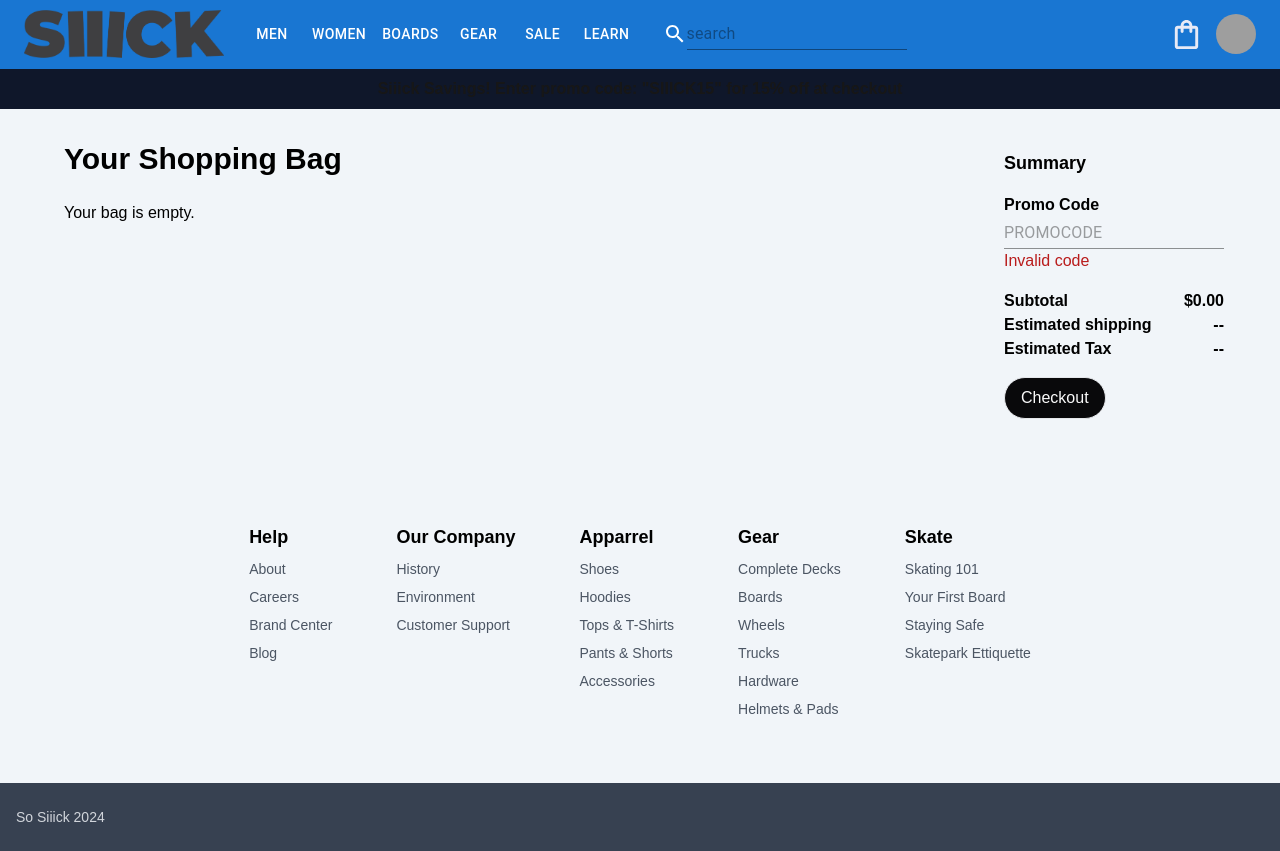
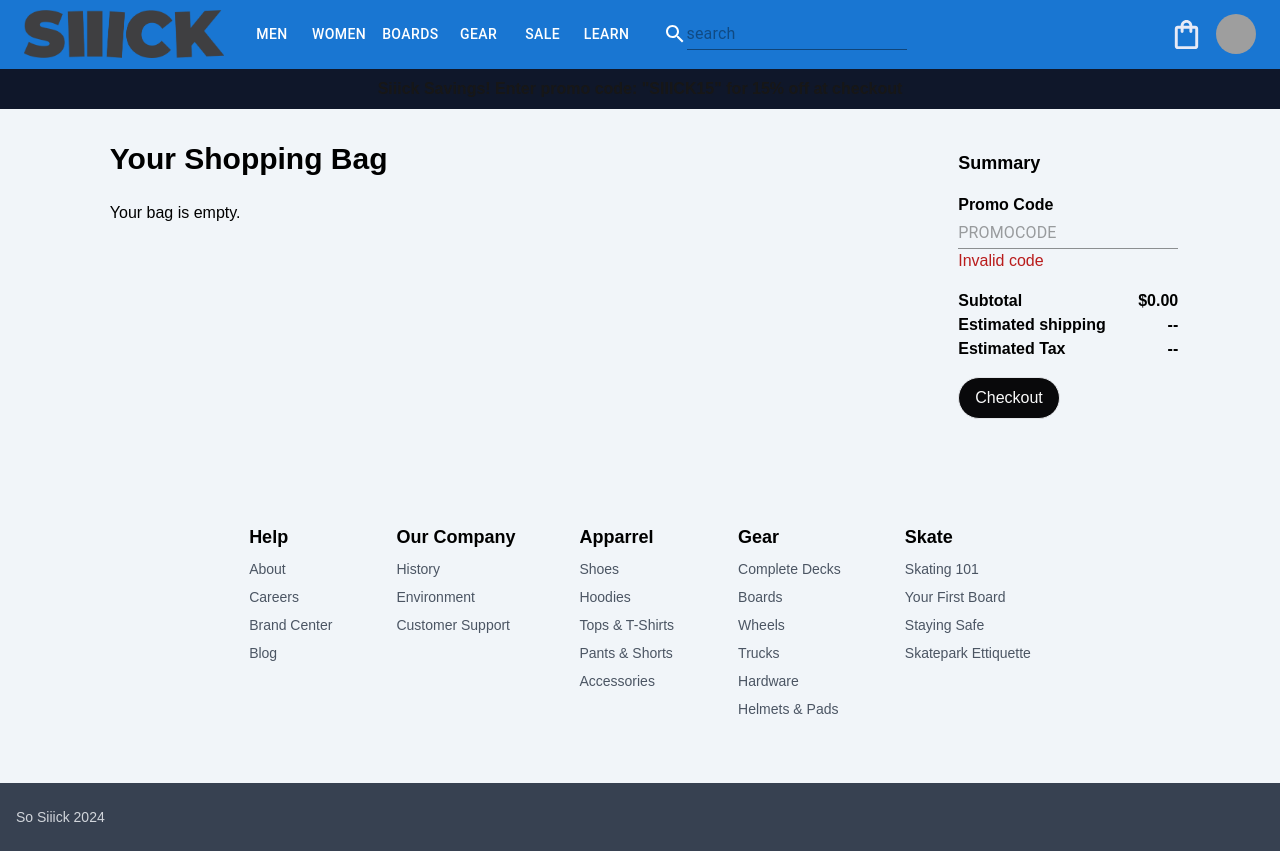
Before and after one commit to matter452/projectSiiick, a Next.js app in the folder siiick-app/: page /bag in a window 1280 px wide. Built offline with nearby package versions, Linux system fonts and the light colour scheme; grey boxes are pictures that could not be loaded.

Commit message:
more bag style

```diff
--- a/siiick-app/src/app/bag/page.js
+++ b/siiick-app/src/app/bag/page.js
@@ -42,7 +42,7 @@ export default function Page(){
     const subTotal = bagItems.reduce((total, item) => total + item.price * item.quantity, 0);
 
     return(
-    <section className="flex p-8 justify-between">
+    <section className="flex p-8 justify-evenly">
         <div className="flex flex-col w-2/3 px-8">
         <h1 className="text-3xl mb-6 text-black font-black">Your Shopping Bag</h1>
             {bagItems.length === 0 ? (<p className="text-black">Your bag is empty.</p>) : (
```
